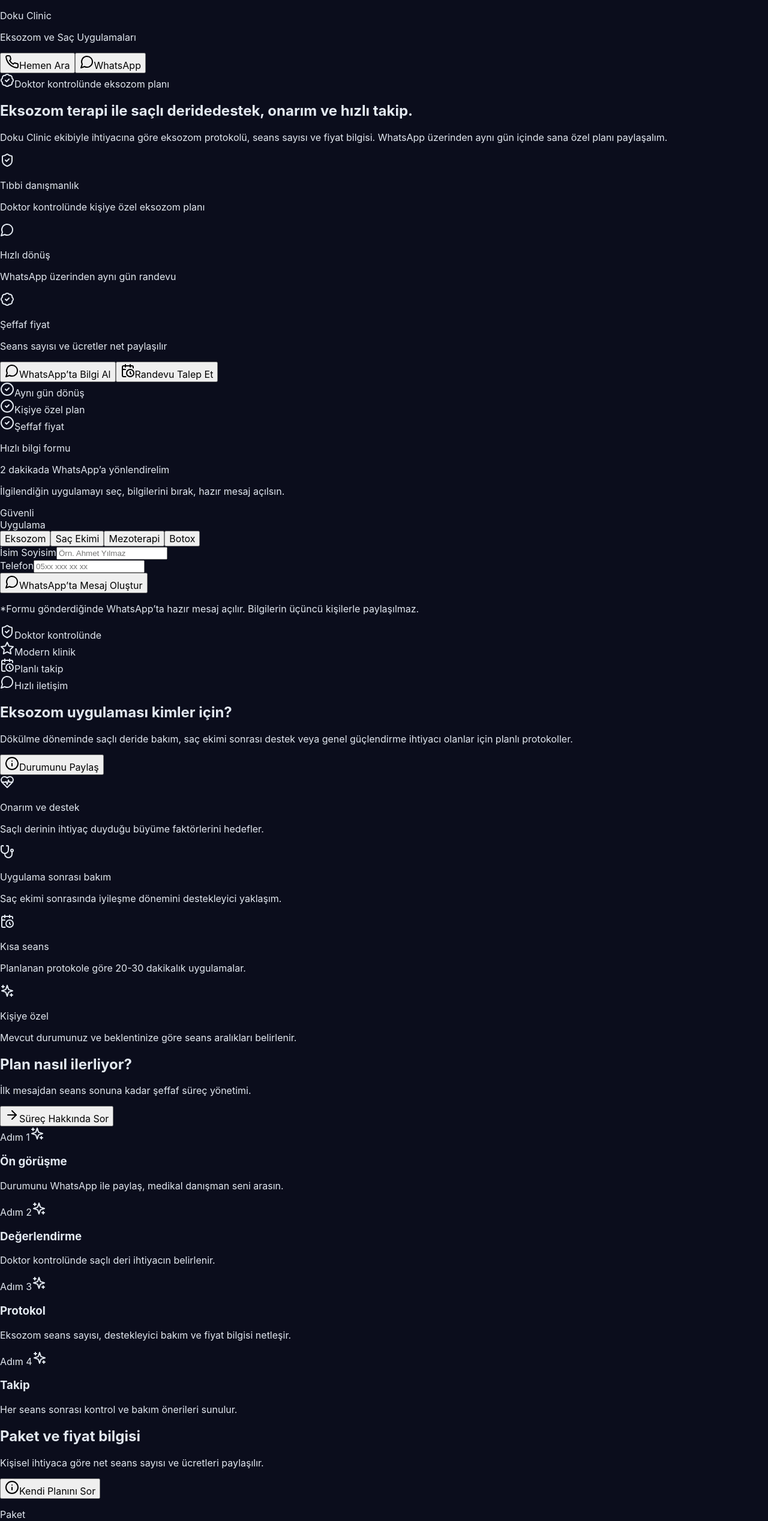
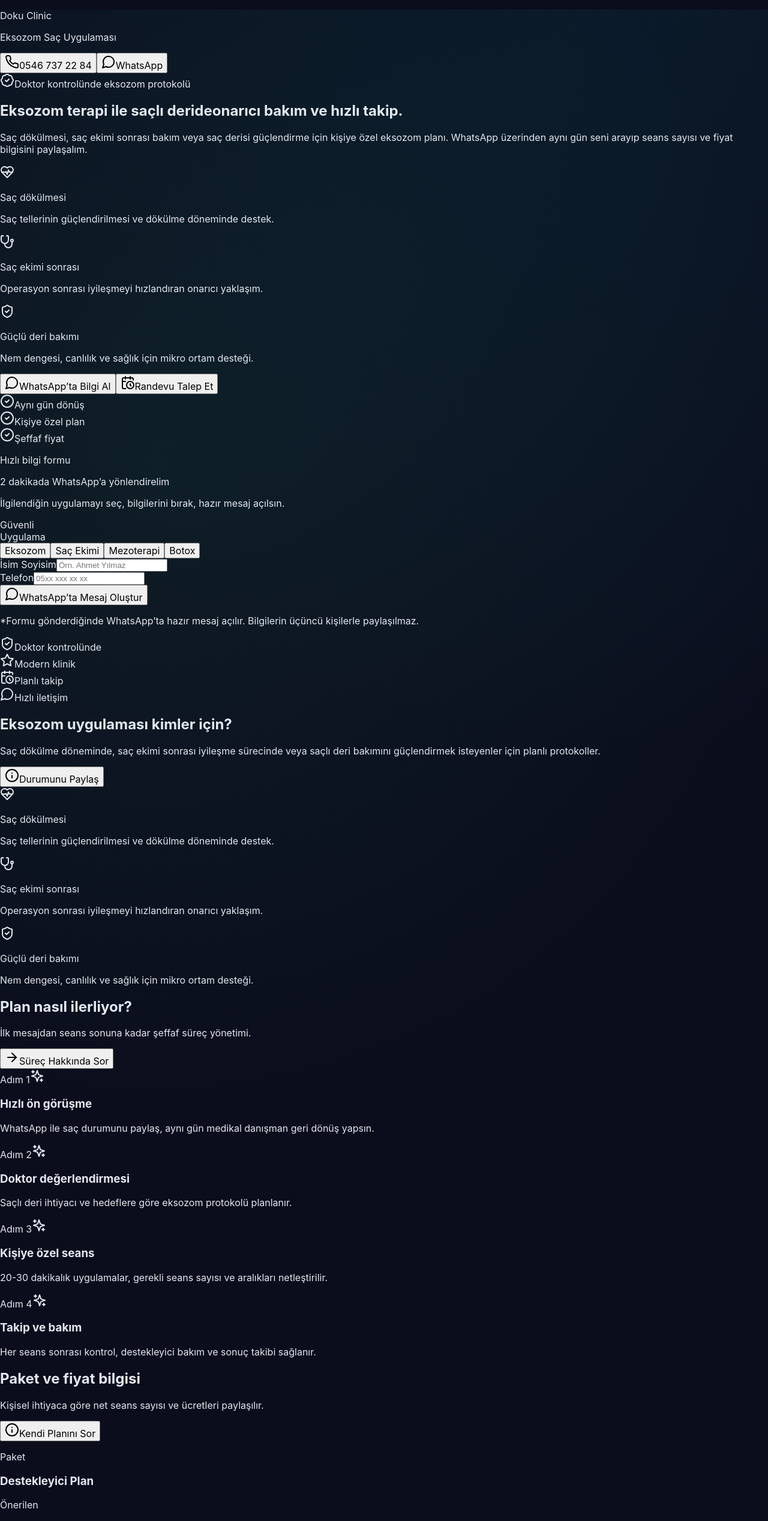
Before and after one commit to ibrahimtkmz/sercanaslanturkey.com, a Next.js app: page / in a window 1280 px wide. Shown: the top 2536 px of the page at 60% size. Built offline with nearby package versions, Linux system fonts and the light colour scheme.

Commit message:
Recreate eksozom landing page

```diff
--- a/app/globals.css
+++ b/app/globals.css
@@ -11,8 +11,11 @@
 body {
   margin: 0;
   min-height: 100vh;
-  background: #0b0d1c;
+  background: radial-gradient(circle at 20% 20%, rgba(52, 211, 153, 0.08), transparent 35%),
+    radial-gradient(circle at 80% 0%, rgba(6, 182, 212, 0.08), transparent 32%),
+    #0b0d1c;
   color: #e2e8f0;
+  -webkit-font-smoothing: antialiased;
 }
 
 a {
@@ -23,3 +26,8 @@
 button {
   font: inherit;
 }
+
+::selection {
+  background: rgba(52, 211, 153, 0.25);
+  color: #0b0d1c;
+}
--- a/app/layout.jsx
+++ b/app/layout.jsx
@@ -1,8 +1,9 @@
 import "./globals.css";
 
 export const metadata = {
-  title: "Dr. İbrahim | Saç Ekimi ve Estetik Uygulamalar",
-  description: "Saç ekimi, eksozom, mezoterapi, ozon terapi ve botox için kişiye özel planlama ve hızlı iletişim.",
+  title: "Doku Clinic | Eksozom Saç Uygulaması",
+  description:
+    "Eksozom, saç ekimi ve saç dökülmesi için doktor kontrolünde kişiye özel planlama, hızlı WhatsApp iletişimi ve şeffaf fiyat bilgisi.",
 };
 
 export default function RootLayout({ children }) {
--- a/app/page.jsx
+++ b/app/page.jsx
@@ -58,45 +58,19 @@
   const highlights = useMemo(
     () => [
       {
-        title: "Tıbbi danışmanlık",
-        desc: "Doktor kontrolünde kişiye özel eksozom planı",
-        icon: <ShieldCheck className="h-5 w-5" />,
-      },
-      {
-        title: "Hızlı dönüş",
-        desc: "WhatsApp üzerinden aynı gün randevu",
-        icon: <MessageCircle className="h-5 w-5" />,
-      },
-      {
-        title: "Şeffaf fiyat",
-        desc: "Seans sayısı ve ücretler net paylaşılır",
-        icon: <BadgeCheck className="h-5 w-5" />,
-      },
-    ],
-    []
-  );
-
-  const benefits = useMemo(
-    () => [
-      {
-        title: "Onarım ve destek",
-        desc: "Saçlı derinin ihtiyaç duyduğu büyüme faktörlerini hedefler.",
+        title: "Saç dökülmesi",
+        desc: "Saç tellerinin güçlendirilmesi ve dökülme döneminde destek.",
         icon: <HeartPulse className="h-5 w-5" />,
       },
       {
-        title: "Uygulama sonrası bakım",
-        desc: "Saç ekimi sonrasında iyileşme dönemini destekleyici yaklaşım.",
+        title: "Saç ekimi sonrası",
+        desc: "Operasyon sonrası iyileşmeyi hızlandıran onarıcı yaklaşım.",
         icon: <Stethoscope className="h-5 w-5" />,
       },
       {
-        title: "Kısa seans",
-        desc: "Planlanan protokole göre 20-30 dakikalık uygulamalar.",
-        icon: <CalendarClock className="h-5 w-5" />,
-      },
-      {
-        title: "Kişiye özel",
-        desc: "Mevcut durumunuz ve beklentinize göre seans aralıkları belirlenir.",
-        icon: <Sparkles className="h-5 w-5" />,
+        title: "Güçlü deri bakımı",
+        desc: "Nem dengesi, canlılık ve sağlık için mikro ortam desteği.",
+        icon: <ShieldCheck className="h-5 w-5" />,
       },
     ],
     []
@@ -105,20 +79,20 @@
   const steps = useMemo(
     () => [
       {
-        title: "Ön görüşme",
-        desc: "Durumunu WhatsApp ile paylaş, medikal danışman seni arasın.",
+        title: "Hızlı ön görüşme",
+        desc: "WhatsApp ile saç durumunu paylaş, aynı gün medikal danışman geri dönüş yapsın.",
       },
       {
-        title: "Değerlendirme",
-        desc: "Doktor kontrolünde saçlı deri ihtiyacın belirlenir.",
+        title: "Doktor değerlendirmesi",
+        desc: "Saçlı deri ihtiyacı ve hedeflere göre eksozom protokolü planlanır.",
       },
       {
-        title: "Protokol",
-        desc: "Eksozom seans sayısı, destekleyici bakım ve fiyat bilgisi netleşir.",
+        title: "Kişiye özel seans",
+        desc: "20-30 dakikalık uygulamalar, gerekli seans sayısı ve aralıkları netleştirilir.",
       },
       {
-        title: "Takip",
-        desc: "Her seans sonrası kontrol ve bakım önerileri sunulur.",
+        title: "Takip ve bakım",
+        desc: "Her seans sonrası kontrol, destekleyici bakım ve sonuç takibi sağlanır.",
       },
     ],
     []
@@ -129,17 +103,39 @@
       {
         name: "Destekleyici Plan",
         price: "3 seans • 12.000 – 18.000 TL",
-        desc: "Saç ekimi sonrası toparlanma ve bakım amaçlı",
+        desc: "Saç ekimi sonrası iyileşme sürecini desteklemek için planlı uygulamalar.",
       },
       {
         name: "Yoğun Bakım",
         price: "5-6 seans • 20.000 – 28.000 TL",
-        desc: "Dökülme döneminde saçlı deriyi güçlendirme odaklı",
+        desc: "Dökülme döneminde saçlı derinin güçlendirilmesi ve kök desteği.",
       },
       {
         name: "Kombine Protokol",
         price: "Eksozom + Mezoterapi",
-        desc: "Kişiye özel plan ve fiyatlandırma, doktor değerlendirmesi ile",
+        desc: "Doktor eşliğinde belirlenen eksozom ve mezoterapi kombine planı.",
+      },
+    ],
+    []
+  );
+
+  const faqItems = useMemo(
+    () => [
+      {
+        q: "Eksozom uygulaması acıtır mı?",
+        a: "Uygulama lokal anestezi destekli, kısa süren ve tolere edilebilir düzeyde konforlu gerçekleştirilir.",
+      },
+      {
+        q: "Seanslar ne kadar sürüyor?",
+        a: "Planlanan protokole bağlı olarak 20-30 dakika arasında değişir ve aynı gün gündelik yaşama dönüş mümkündür.",
+      },
+      {
+        q: "Kaç seans gerekir?",
+        a: "Doktor değerlendirmesi sonrası saç dökülme seviyesi ve hedefe göre 3-6 seans arası kişiye özel plan oluşturulur.",
+      },
+      {
+        q: "Fiyat bilgisi nasıl paylaşılır?",
+        a: "Hızlı WhatsApp mesajı sonrası uzman ekip ihtiyacına göre şeffaf seans ve ücret detayını paylaşır.",
       },
     ],
     []
@@ -168,7 +164,7 @@
             <div className="h-10 w-10 rounded-2xl bg-gradient-to-br from-emerald-400 to-cyan-500" />
             <div className="leading-tight">
               <p className="text-xs uppercase tracking-[0.15em] text-emerald-200">Doku Clinic</p>
-              <p className="text-sm font-semibold text-white">Eksozom ve Saç Uygulamaları</p>
+              <p className="text-sm font-semibold text-white">Eksozom Saç Uygulaması</p>
             </div>
           </div>
 
@@ -176,10 +172,10 @@
             <Button
               variant="outline"
               className="rounded-2xl border-white/20 bg-transparent text-white hover:bg-white/5"
-              onClick={() => quickContact("Bilgi")}
+              onClick={() => quickContact("Telefon")}
             >
               <Phone className="h-4 w-4" />
-              <span className="ml-2">Hemen Ara</span>
+              <span className="ml-2">0546 737 22 84</span>
             </Button>
             <Button
               className="rounded-2xl bg-gradient-to-r from-emerald-400 via-cyan-400 to-blue-500 text-slate-950 hover:opacity-90"
@@ -193,29 +189,29 @@
       </header>
 
       <main>
-        <section className="relative overflow-hidden">
+        <section className="relative overflow-hidden border-b border-white/5">
           <div className="absolute inset-0 -z-10 bg-gradient-to-b from-[#0b0d1c] via-[#0d1230] to-slate-950" />
           <div className="absolute -left-40 top-10 h-72 w-72 rounded-full bg-emerald-500/20 blur-3xl" />
           <div className="absolute right-0 top-40 h-96 w-96 rounded-full bg-cyan-500/15 blur-3xl" />
 
-          <div className="mx-auto grid max-w-6xl items-center gap-10 px-4 py-14 sm:px-6 lg:grid-cols-2">
-            <motion.div {...fade}>
+          <div className="mx-auto grid max-w-6xl items-center gap-12 px-4 py-14 sm:px-6 lg:grid-cols-[1.1fr_0.9fr]">
+            <motion.div {...fade} className="space-y-5">
               <div className="inline-flex items-center gap-2 rounded-full border border-white/10 bg-white/5 px-4 py-2 text-xs text-emerald-100">
                 <BadgeCheck className="h-3.5 w-3.5" />
-                Doktor kontrolünde eksozom planı
+                Doktor kontrolünde eksozom protokolü
               </div>
 
-              <h1 className="mt-4 text-3xl font-semibold tracking-tight sm:text-5xl">
+              <h1 className="text-3xl font-semibold tracking-tight sm:text-5xl">
                 Eksozom terapi ile saçlı deride
-                <span className="block text-emerald-200">destek, onarım ve hızlı takip.</span>
+                <span className="block text-emerald-200">onarıcı bakım ve hızlı takip.</span>
               </h1>
 
-              <p className="mt-4 text-base leading-relaxed text-slate-200 sm:text-lg">
-                Doku Clinic ekibiyle ihtiyacına göre eksozom protokolü, seans sayısı ve fiyat bilgisi. WhatsApp üzerinden
-                aynı gün içinde sana özel planı paylaşalım.
+              <p className="max-w-2xl text-base leading-relaxed text-slate-200 sm:text-lg">
+                Saç dökülmesi, saç ekimi sonrası bakım veya saç derisi güçlendirme için kişiye özel eksozom planı. WhatsApp üzerinden
+                aynı gün seni arayıp seans sayısı ve fiyat bilgisini paylaşalım.
               </p>
 
-              <div className="mt-6 grid gap-3 sm:grid-cols-2">
+              <div className="grid gap-3 sm:grid-cols-2">
                 {highlights.map((item) => (
                   <div key={item.title} className="flex items-start gap-3 rounded-2xl border border-white/5 bg-white/5 px-4 py-3">
                     <span className="mt-0.5 rounded-xl bg-white/10 p-2 text-emerald-200">{item.icon}</span>
@@ -227,7 +223,7 @@
                 ))}
               </div>
 
-              <div className="mt-6 flex flex-wrap gap-3">
+              <div className="flex flex-wrap gap-3">
                 <Button
                   className="rounded-2xl bg-gradient-to-r from-emerald-400 via-cyan-400 to-blue-500 text-slate-950 hover:opacity-90"
                   size="lg"
@@ -250,7 +246,7 @@
                 </Button>
               </div>
 
-              <div className="mt-8 grid grid-cols-1 gap-3 sm:grid-cols-3">
+              <div className="grid grid-cols-1 gap-3 sm:grid-cols-3">
                 {["Aynı gün dönüş", "Kişiye özel plan", "Şeffaf fiyat"].map((t) => (
                   <div key={t} className="flex items-center gap-2 rounded-2xl border border-white/5 bg-white/5 px-4 py-3">
                     <CheckCircle2 className="h-4 w-4 text-emerald-300" />
@@ -348,7 +344,7 @@
           </div>
         </section>
 
-        <section className="mx-auto max-w-6xl px-4 py-12 sm:px-6">
+        <section className="mx-auto max-w-6xl px-4 py-10 sm:px-6">
           <motion.div {...fade} className="grid gap-4 sm:grid-cols-2 lg:grid-cols-4">
             {[{ title: "Doktor kontrolünde", icon: ShieldCheck }, { title: "Modern klinik", icon: Star }, { title: "Planlı takip", icon: CalendarClock }, { title: "Hızlı iletişim", icon: MessageCircle }].map((item) => (
               <Card key={item.title} className="rounded-3xl border-white/10 bg-white/5">
@@ -367,7 +363,7 @@
           <motion.div {...fade} className="flex flex-col gap-4 lg:flex-row lg:items-center lg:justify-between">
             <div>
               <h2 className="text-2xl font-semibold tracking-tight sm:text-3xl">Eksozom uygulaması kimler için?</h2>
-              <p className="mt-2 max-w-2xl text-slate-200">Dökülme döneminde saçlı deride bakım, saç ekimi sonrası destek veya genel güçlendirme ihtiyacı olanlar için planlı protokoller.</p>
+              <p className="mt-2 max-w-2xl text-slate-200">Saç dökülme döneminde, saç ekimi sonrası iyileşme sürecinde veya saçlı deri bakımını güçlendirmek isteyenler için planlı protokoller.</p>
             </div>
             <Button
               variant="outline"
@@ -380,7 +376,7 @@
           </motion.div>
 
           <div className="mt-6 grid gap-4 lg:grid-cols-2">
-            {benefits.map((item, idx) => (
+            {highlights.map((item, idx) => (
               <motion.div key={item.title} {...fade} transition={{ ...fade.transition, delay: idx * 0.05 }}>
                 <Card className="rounded-3xl border-white/10 bg-white/5 shadow-sm">
                   <CardContent className="flex gap-4 p-6">
@@ -473,6 +469,41 @@
           </div>
         </section>
 
+        <section className="mx-auto max-w-6xl px-4 py-12 sm:px-6" id="faq">
+          <motion.div {...fade} className="flex flex-col gap-4 lg:flex-row lg:items-center lg:justify-between">
+            <div>
+              <h2 className="text-2xl font-semibold tracking-tight sm:text-3xl">Sık sorulanlar</h2>
+              <p className="mt-2 text-slate-200">Kısa bilgiler; merak ettiğin detaylar için WhatsApp’tan yazabilirsin.</p>
+            </div>
+            <Button
+              className="w-full rounded-2xl bg-gradient-to-r from-emerald-400 via-cyan-400 to-blue-500 text-slate-950 hover:opacity-90 lg:w-auto"
+              onClick={() => quickContact("Soru")}
+            >
+              <MessageCircle className="h-4 w-4" />
+              <span className="ml-2">Soru Sor</span>
+            </Button>
+          </motion.div>
+
+          <div className="mt-6 grid gap-3">
+            {faqItems.map((item, idx) => (
+              <motion.details
+                key={item.q}
+                {...fade}
+                transition={{ ...fade.transition, delay: idx * 0.05 }}
+                className="group rounded-3xl border border-white/10 bg-white/5 p-5"
+              >
+                <summary className="flex cursor-pointer items-center justify-between text-sm font-semibold text-white">
+                  {item.q}
+                  <span className="rounded-full border border-white/10 bg-white/5 px-3 py-1 text-[11px] text-emerald-100 group-open:bg-emerald-500/20">
+                    +
+                  </span>
+                </summary>
+                <p className="mt-3 text-sm text-slate-200">{item.a}</p>
+              </motion.details>
+            ))}
+          </div>
+        </section>
+
         <section className="mx-auto max-w-6xl px-4 pb-14 sm:px-6" id="contact">
           <div className="grid gap-6 rounded-3xl border border-white/10 bg-white/5 p-6 sm:grid-cols-2 sm:p-8">
             <div className="space-y-3">
```
